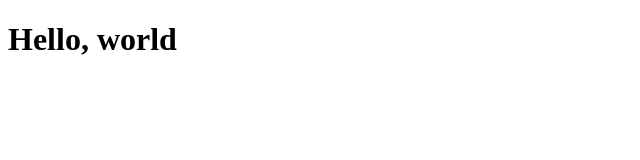
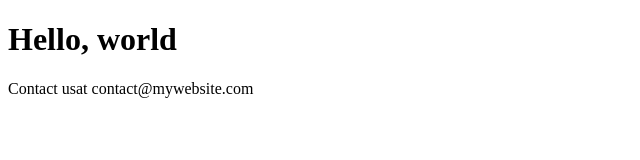
Before and after one commit to mr-mahdiyar/my-website-exxample, a plain HTML site: page index.html in a window 1280 px wide. Shown: the whole page, without its empty margins (0-640 px from the left). Drawn offline with Linux system fonts and the light colour scheme.

Commit message:
Add contact info to footer in index.html

```diff
--- a/index.html
+++ b/index.html
@@ -1,9 +1,12 @@
 <!DOCTYPE html>
 <html lang="en">
-<head>
+  <head>
     <title>My Website</title>
-</head>
-<body>
+  </head>
+  <body>
     <h1>Hello, world</h1>
-</body>
+  </body>
 </html>
+<footer>
+  <p>Contact usat contact@mywebsite.com</p>
+</footer>
```
